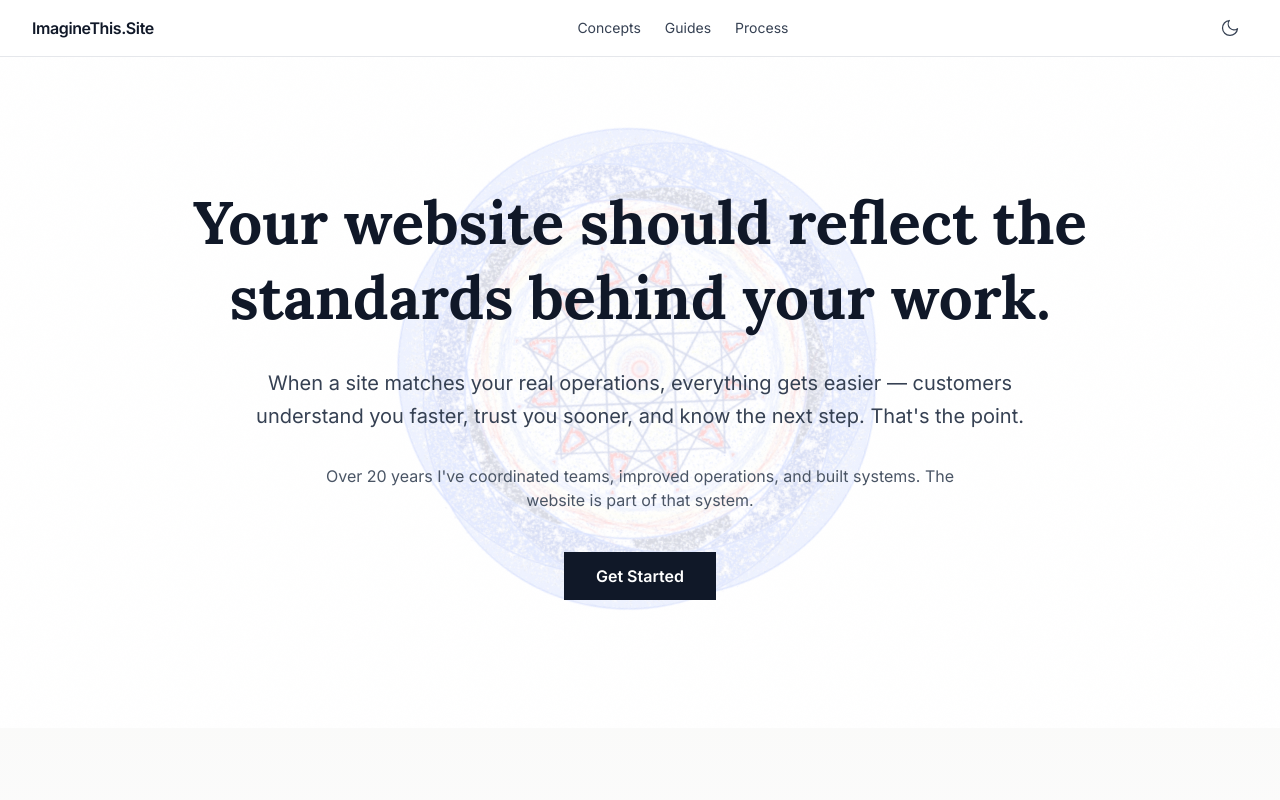
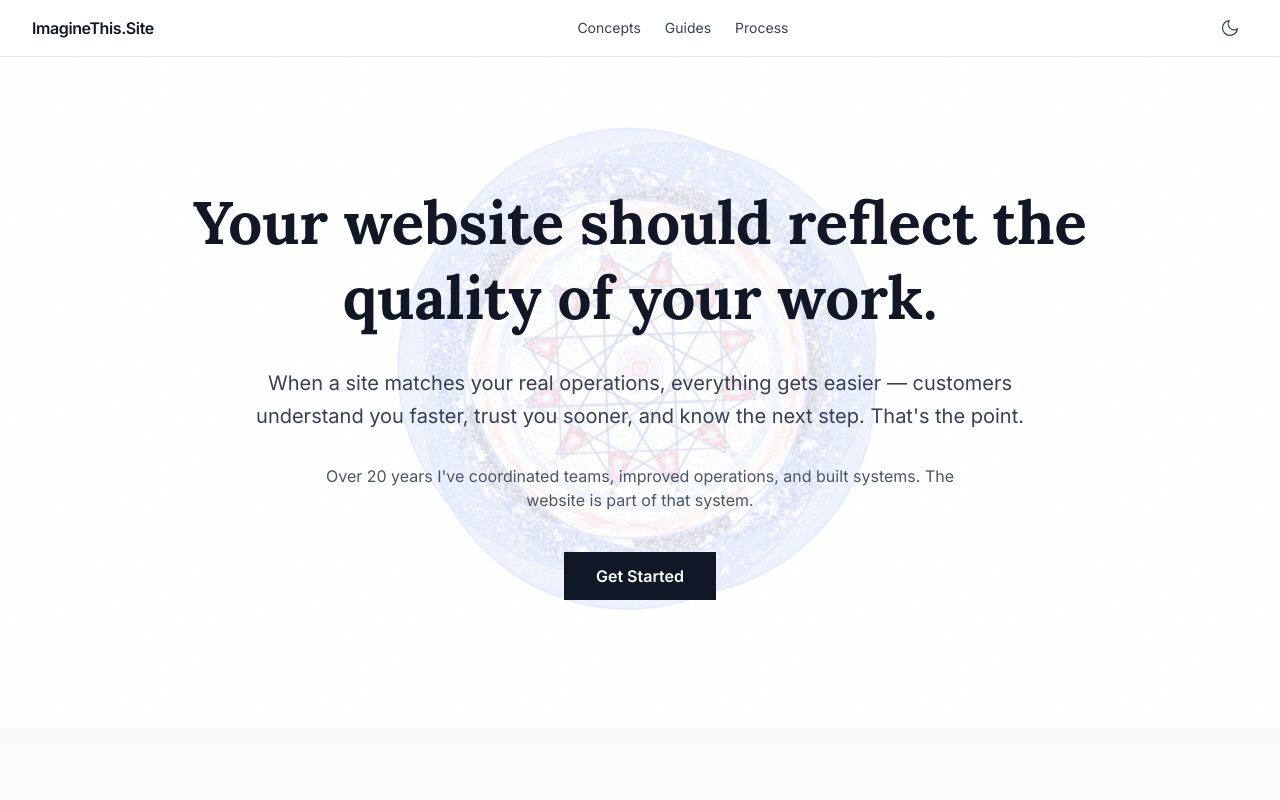
Before and after one commit to danryanneffreads/imaginethis-site, an Astro site: page / in a window 1280 px wide. Shown: the top 800 px of the page. Built offline with nearby package versions, Linux system fonts and the light colour scheme; Astro itself is replaced by a stand-in of ours.

Commit message:
Your website should reflect the quality of your work.

```diff
--- a/src/pages/index.astro
+++ b/src/pages/index.astro
@@ -39,7 +39,7 @@ const concepts = [
 <Layout title={title} description={description}>
   <!-- Hero (restored copy) -->
   <Hero
-    title="Your website should reflect the standards behind your work."
+    title="Your website should reflect the quality of your work."
     subtitle="When a site matches your real operations, everything gets easier — customers understand you faster, trust you sooner, and know the next step. That's the point."
     smallText="Over 20 years I've coordinated teams, improved operations, and built systems. The website is part of that system."
   />
```
